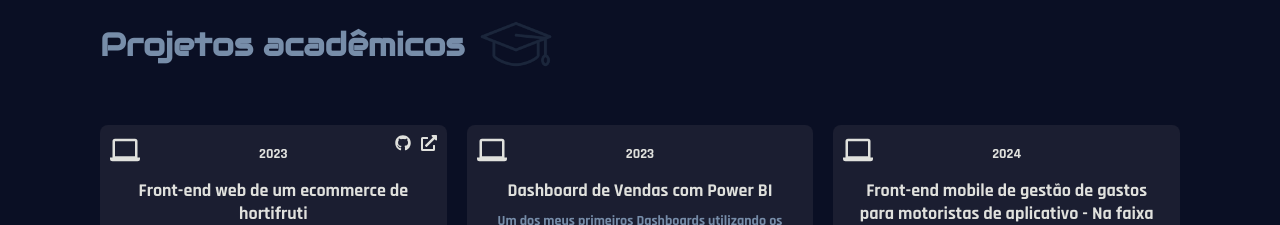
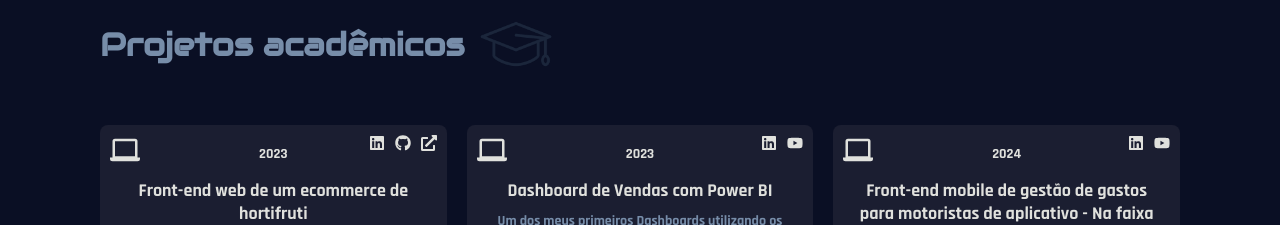
Before and after one commit to GuilhermeDuarte95/Portifolio, a React (Create React App) app: page / in a window 1280 px wide. Shown: the part 3840-4065 px from the top of the page. Built offline with nearby package versions, Linux system fonts and the light colour scheme.

Commit message:
[IMPROVE] Add ícone para youtube e linkedin + Inserção de links no content

```diff
--- a/src/components/projectCard/projectCard.js
+++ b/src/components/projectCard/projectCard.js
@@ -1,5 +1,5 @@
 import React from "react";
-import { FaExternalLinkAlt, FaGithub, FaTruck } from "react-icons/fa";
+import { FaExternalLinkAlt, FaGithub, FaTruck, FaYoutube, FaLinkedin } from "react-icons/fa";
 import { RiCustomerServiceFill } from "react-icons/ri";
 import { GrPersonalComputer } from "react-icons/gr";
 import "./projectCard.css";
@@ -28,6 +28,16 @@ const ProjectCard = ({ project }) => {
 
       {/* Ícones de link superior direito */}
       <div className="top-right-icon">
+        {project.linkedinUrl && (
+          <a href={project.linkedinUrl} target="_blank" rel="noopener noreferrer">
+            <FaLinkedin />
+          </a>
+        )}
+        {project.youTubeUrl && (
+          <a href={project.youTubeUrl} target="_blank" rel="noopener noreferrer">
+            <FaYoutube />
+          </a>
+        )}
         {project.githubUrl && (
           <a href={project.githubUrl} target="_blank" rel="noopener noreferrer">
             <FaGithub />
--- a/src/data/content.js
+++ b/src/data/content.js
@@ -117,6 +117,7 @@ const content = {
                 description: 'Esta foi minha primeira experiencia de construir um projeto apenas de front-end utilizando HTML, CSS e JavaScript puro',
                 duration: '4 meses',
                 year: 2023,
+                linkedinUrl:'https://www.linkedin.com/posts/guilherme-duarte-5ab2b9201_frontend-inicianteemprogramacao-desenvolvimentodesistemas-activity-7143933236530917377-wNs1?utm_source=share&utm_medium=member_desktop&rcm=ACoAADN64xMBT1R0Gpwluiml8SMxkSFDLo-Vx60',
                 githubUrl: 'https://github.com/GuilhermeDuarte95/E-commerce---Hortifruti.git',// Link dinâmico do GitHub
                 modalUrl:'https://guilhermeduarte95.github.io/E-commerce---Hortifruti/', // Link dinâmico do Modal
             },
@@ -130,6 +131,8 @@ const content = {
                 description: 'Um dos meus primeiros Dashboards utilizando os dados disponibilizados pela Microsoft para efeitos academicos',
                 duration: '1 mês',
                 year: 2023,
+                linkedinUrl:'https://www.linkedin.com/posts/guilherme-duarte-5ab2b9201_dados-powerbi-dashboard-activity-7141728666916470784-hD5H?utm_source=share&utm_medium=member_desktop&rcm=ACoAADN64xMBT1R0Gpwluiml8SMxkSFDLo-Vx60',
+                youTubeUrl: 'https://youtu.be/YuVsT3oD7HA',
             },
             {
                 id: 9,
@@ -140,6 +143,8 @@ const content = {
                 description: 'Atuei principalmente no planejamento do projeto, utilizando boas práticas de engenharia de software e gestão de projetos. Na execução fui responsavel em criar o front-end mobile com React Native, testar os endpoints da API nos Postman e construir a integração adequado com o backend',
                 duration: '11 meses',
                 year: 2024,
+                linkedinUrl:'https://www.linkedin.com/posts/guilherme-duarte-5ab2b9201_desenvolvimentodesistemas-desenvolvedormobile-activity-7279117167030095872-z5kQ?utm_source=share&utm_medium=member_desktop&rcm=ACoAADN64xMBT1R0Gpwluiml8SMxkSFDLo-Vx60',
+                youTubeUrl: 'https://youtu.be/OLt5ZF7gOPc?si=QEwfLXTF8C1_10fh',
             },
         ]
     },
```
